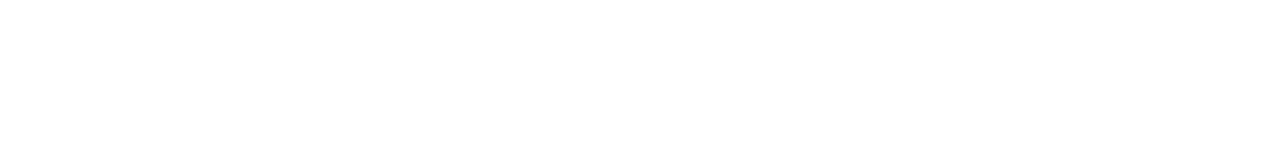
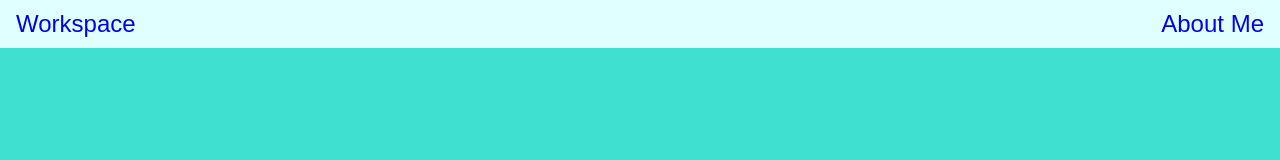
Before and after one commit to Yaswant-Kumar-Singhi/TodoList-VanillaJS, a plain HTML site: page index.html in a window 1280 px wide. Drawn offline with Linux system fonts and the light colour scheme.

Commit message:
adding header

```diff
--- /dev/null
+++ b/css/style.css
@@ -0,0 +1,25 @@
+body{
+    margin: 0;
+    padding: 0;
+    background-color: turquoise;
+}
+
+.navbar{
+    font-family: fantasy;
+    font-size: x-large;
+    overflow: hidden;
+    background-color: lightcyan;
+    height: 3rem;
+    display: flex;
+    align-items: center;
+    justify-content: space-between;
+}
+
+.navbar a{
+    padding: 1rem;
+    text-decoration: none;
+}
+
+.mainLayout{
+    height: 35.6rem;
+}
--- a/index.html
+++ b/index.html
@@ -3,9 +3,35 @@
 <head>
     <meta charset="UTF-8">
     <meta name="viewport" content="width=device-width, initial-scale=1.0">
-    <title>Document</title>
+    <title>Your Workspace</title>
+    <link rel="stylesheet" href="./css/style.css">
 </head>
 <body>
+    <!--Starting header section-->
+    <header>
+        <!--Navbar-->
+        <div class="navbar">
+            <a href="#"> Workspace</a>
+            <a href="#"> About Me</a>
+        </div>
+        <!--End of Navbar -->
+
+    </header>
+    <!--End header section-->
+
+    <!--Starting header section-->
+
+    <main class="mainLayout">
+
+    </main>
+    <!--End main section-->
+
+    <!--Starting footer section-->
+    <footer>
+
+
+    </footer>
+    <!--End footer section-->
 
 </body>
 </html>
```
